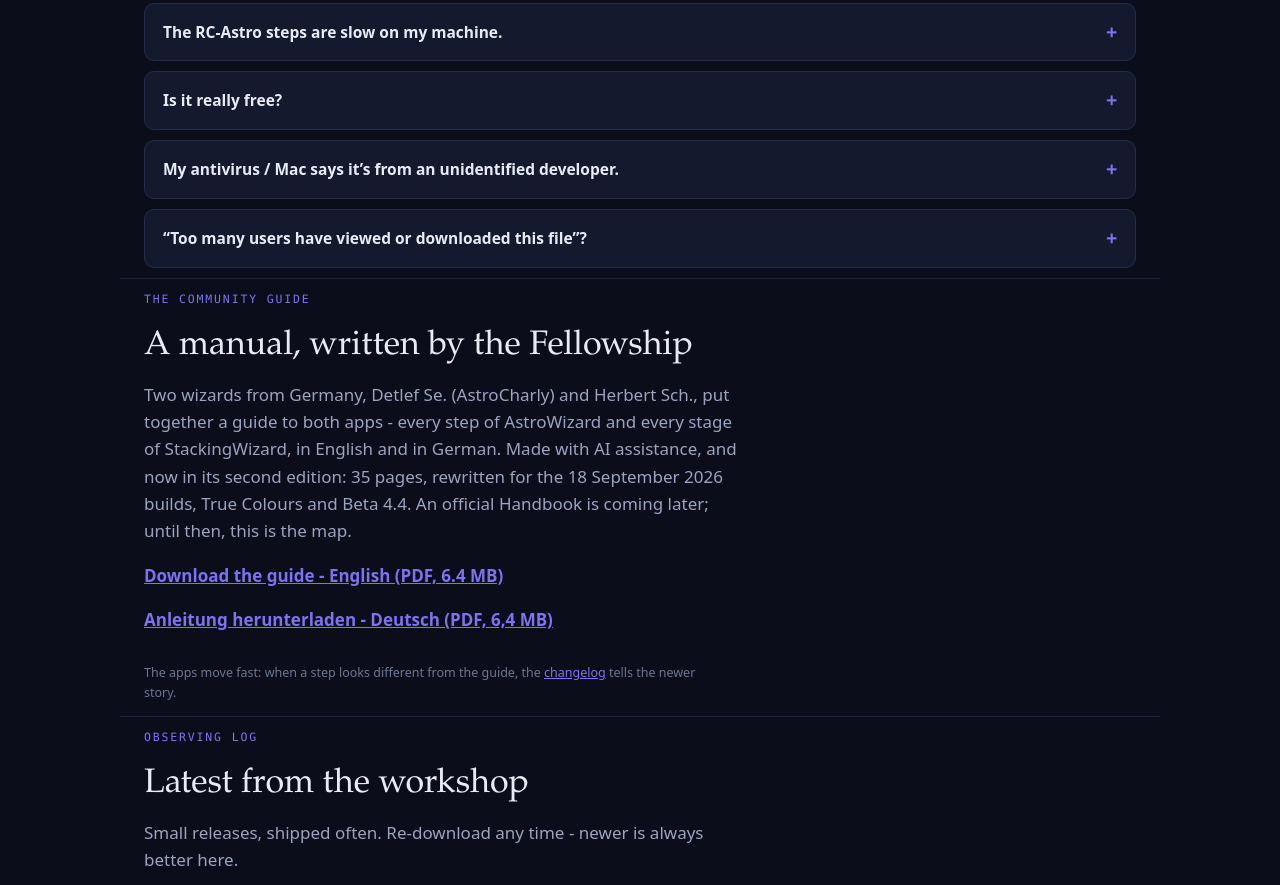
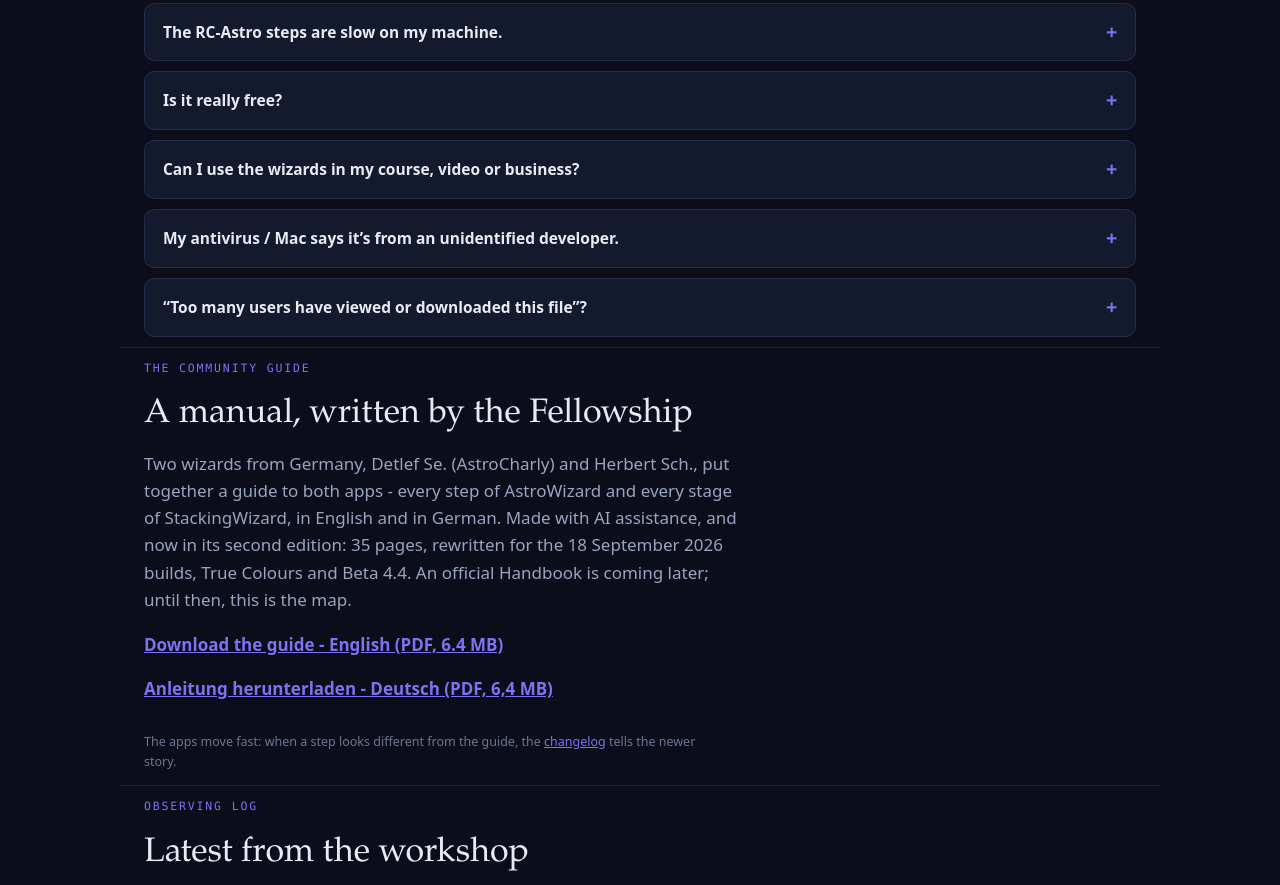
Before and after one commit to lukomaticoYT/astrowizard-site, a plain HTML site: page index.html in a window 1280 px wide. Shown: the part 4743-5628 px from the top of the page. Drawn offline with Linux system fonts and the light colour scheme.

Commit message:
The download page's FAQ: using the wizards in a course, a video or a business is welcome; decompiling, repackaging, bundling or reselling them is not (Luke's word, 5 Nov 2026, after a reader asked about a paid course that teaches them)
Co-Authored-By: Claude Fable 5.1 <noreply@anthropic.com>

```diff
--- a/index.html
+++ b/index.html
@@ -485,6 +485,10 @@
       <div class="a">Really free. Not a trial, not &#8220;free until it gets popular&#8221; - free is the plan. Development runs on goodwill: a tip jar and a Patreon below if it makes you smile, and buying RC-Astro tools through the affiliate links here or in the app supports it at no cost to you.</div>
     </details>
     <details>
+      <summary>Can I use the wizards in my course, video or business?</summary>
+      <div class="a">Yes. AstroWizard and StackingWizard are free for everyone, and you are welcome to use them, teach them and show them in any course, video or workshop. What is not allowed: decompiling, modifying, repackaging, bundling or reselling the programs, or passing them off as part of another product. They stay exactly as they are, and exactly where they are: here.</div>
+    </details>
+    <details>
       <summary>My antivirus / Mac says it&#8217;s from an unidentified developer.</summary>
       <div class="a">Both downloads are signed now - Windows since 2 September, Mac since 24 August - so that note is a young signature still earning trust, not a threat. See the install steps above, and only download AstroWizard from this page or the links in Lukomatico&#8217;s own videos.</div>
     </details>
```
